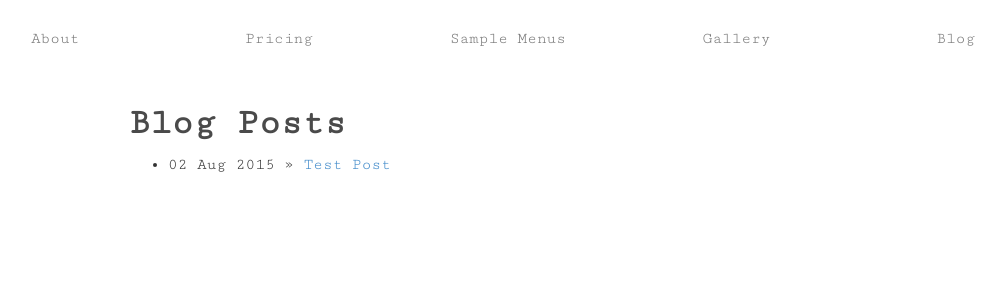
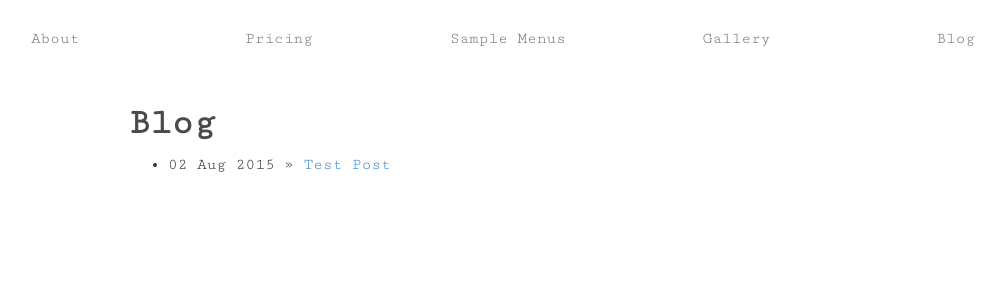
Before and after one commit to jamesroutley/bergamotandblack, a Jekyll site: the page built from blog.html, in a window 1280 px wide. Shown: the part 136-436 px from the top of the page, without its empty margins (137-1141 px from the left). Built offline with Jekyll 4.4.1, drawn with Linux system fonts in a browser that asks for light colours; nearby versions of some CDN libraries.

Commit message:
meta viewport

```diff
--- a/_layouts/layout.html
+++ b/_layouts/layout.html
@@ -2,6 +2,7 @@
 <html xmlns="http://www.w3.org/1999/xhtml" xml:lang="en" lang="en-us">
 <head>
   <meta http-equiv="content-type" content="text/html; charset=utf-8" />
+  <meta name="viewport" content="width=device-width, initial-scale=1">
   <meta name="author" content="James Routley" />
 
   <title>{{ page.title }} | Bergamot & Black</title>
--- a/blog.html
+++ b/blog.html
@@ -4,7 +4,7 @@ title: Blog
 ---
 
 <div id="home">
-  <h1>Blog Posts</h1>
+  <h1>Blog</h1>
   <ul class="posts">
     {% for post in site.posts %}
       <li><span>{{ post.date | date_to_string }}</span> &raquo; <a href="{{ post.url }}">{{ post.title }}</a></li>
```
